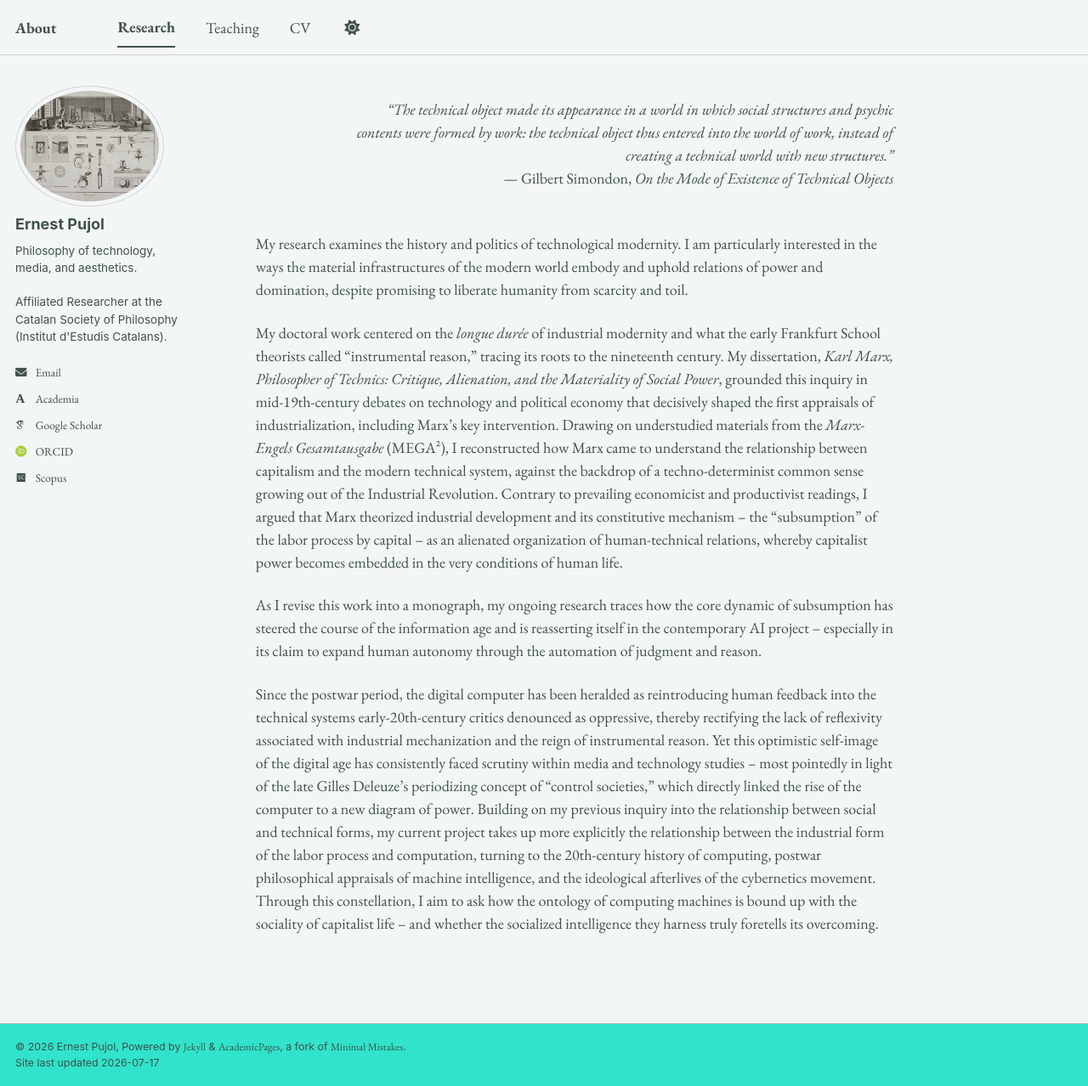
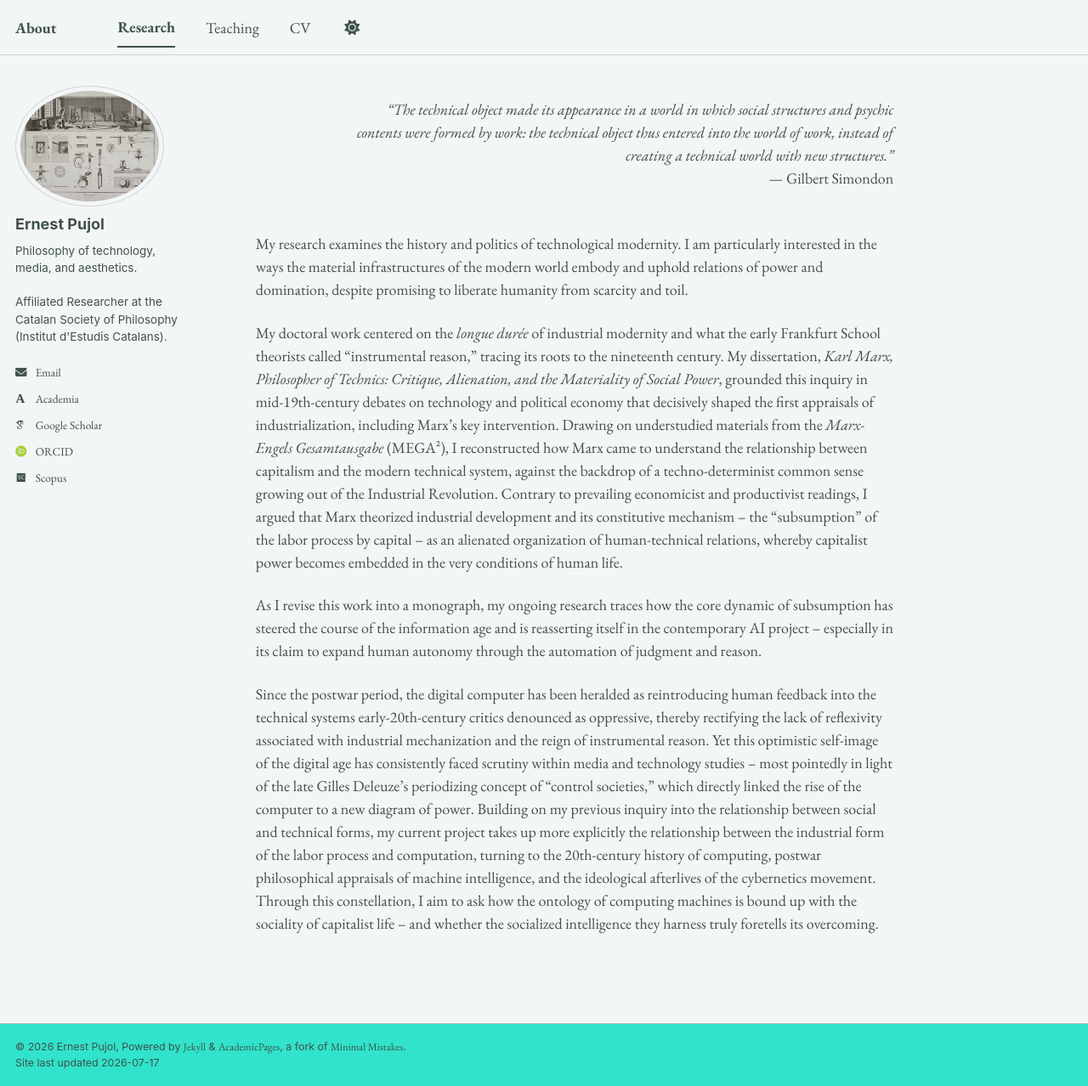
Before and after one commit to epujol90/epujol90.github.io, a Jekyll site: the page built from _pages/research.md, in a window 1280 px wide and 1278 px high. Shown: the whole window at 85% size. Built offline with Jekyll 4.4.1, drawn with Linux system fonts in a browser that asks for light colours; some web fonts are replaced; a script bundle is joined from its source files by our own code; library files that are not in the unit come from our copies.

Commit message:
Update research.md

```diff
--- a/_pages/research.md
+++ b/_pages/research.md
@@ -7,7 +7,7 @@ author_profile: true
 
 <div style="text-align: right; margin-left: 15%;">
 <em>“The technical object made its appearance in a world in which social structures and psychic contents were formed by work: the technical object thus entered into the world of work, instead of creating a technical world with new structures.”</em><br>
-— Gilbert Simondon, <em>On the Mode of Existence of Technical Objects</em>
+— Gilbert Simondon
 </div>
 <br>
 
```
